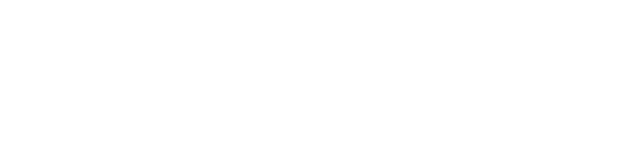
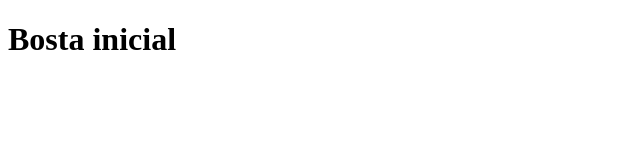
Before and after one commit to careemtec/testando, a plain HTML site: page index.html in a window 1280 px wide. Shown: the whole page, without its empty margins (0-640 px from the left). Drawn offline with Linux system fonts and the light colour scheme.

Commit message:
Atualizando

```diff
--- a/index.html
+++ b/index.html
@@ -6,6 +6,6 @@
     <title>Document</title>
 </head>
 <body>
-
+    <h1>Bosta inicial</h1>
 </body>
 </html>
```
